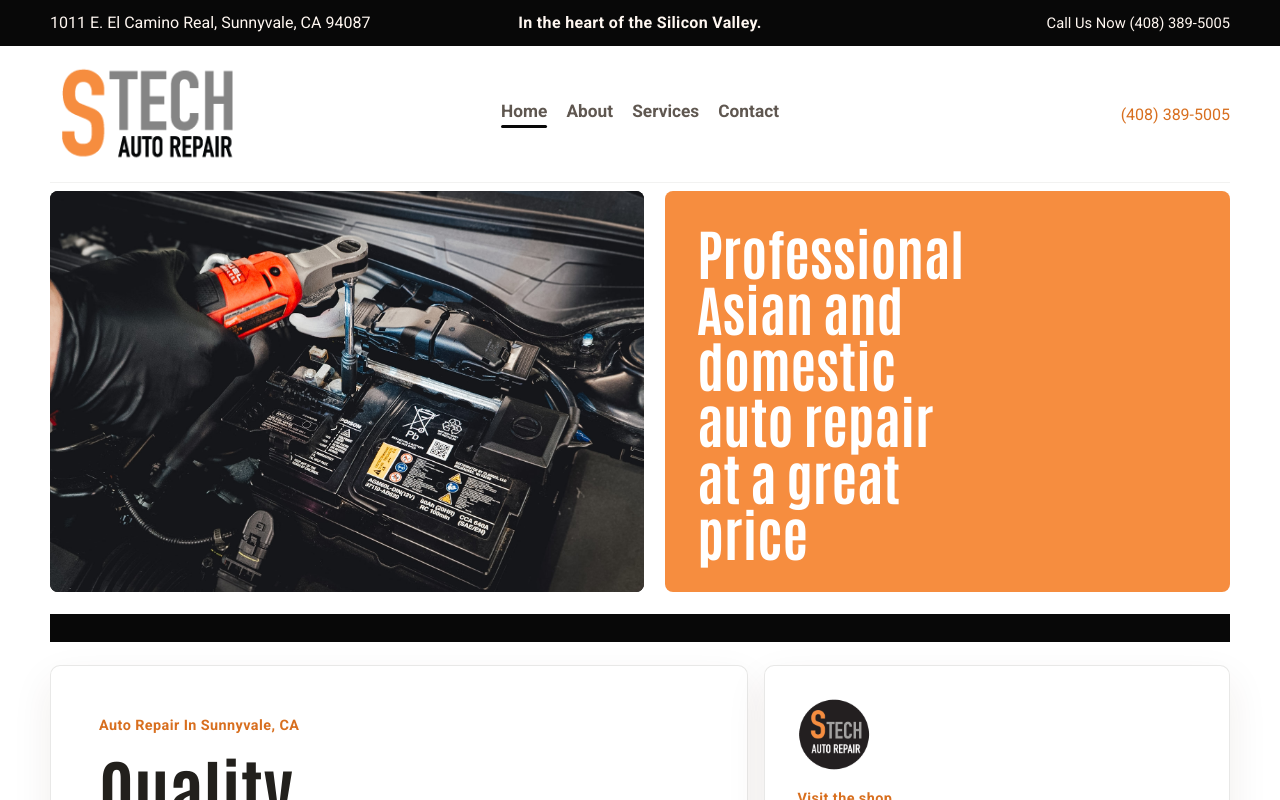
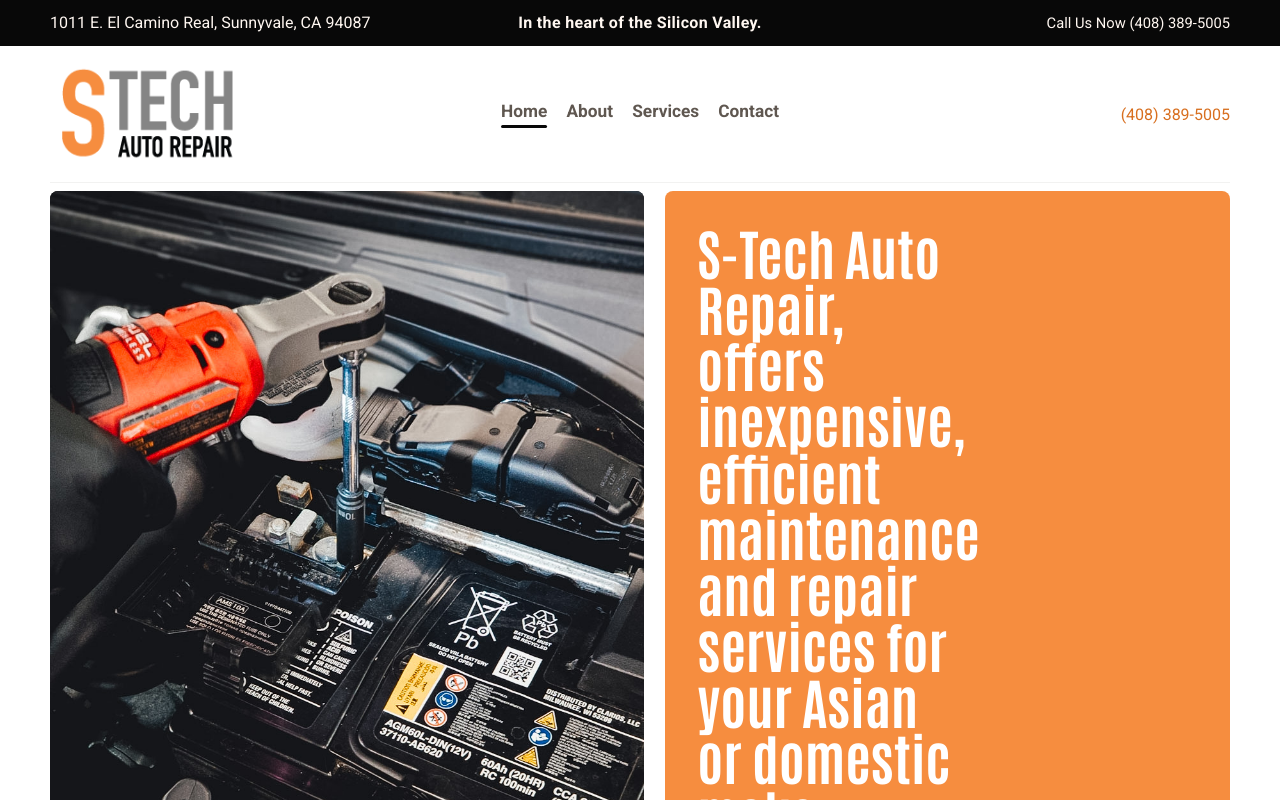
Before and after one commit to DietmarSZ/stechherman, a Next.js app: page / in a window 1280 px wide. Shown: the top 800 px of the page. Built offline with nearby package versions, Linux system fonts and the light colour scheme.

Commit message:
Update orange box value proposition copy

```diff
--- a/src/app/page.tsx
+++ b/src/app/page.tsx
@@ -52,7 +52,10 @@ export default function HomePage() {
           />
         </div>
         <div className="hero-banner-fill">
-          <p>Professional Asian and domestic auto repair at a great price</p>
+          <p>
+            S-Tech Auto Repair, offers inexpensive, efficient maintenance and repair services for
+            your Asian or domestic make automobiles.
+          </p>
         </div>
       </section>
 
```
